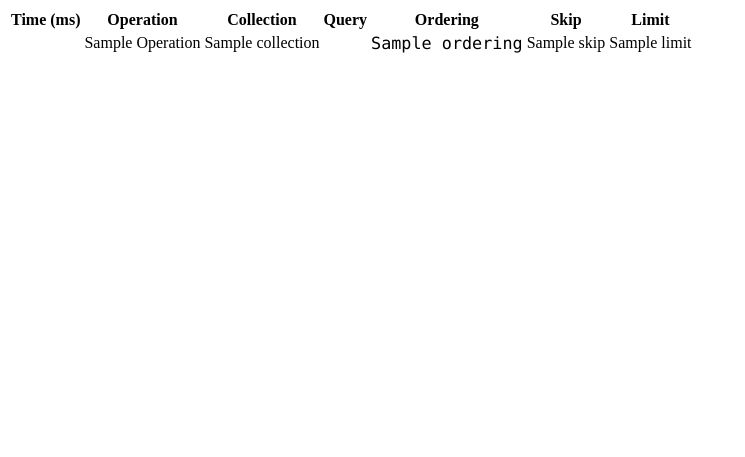
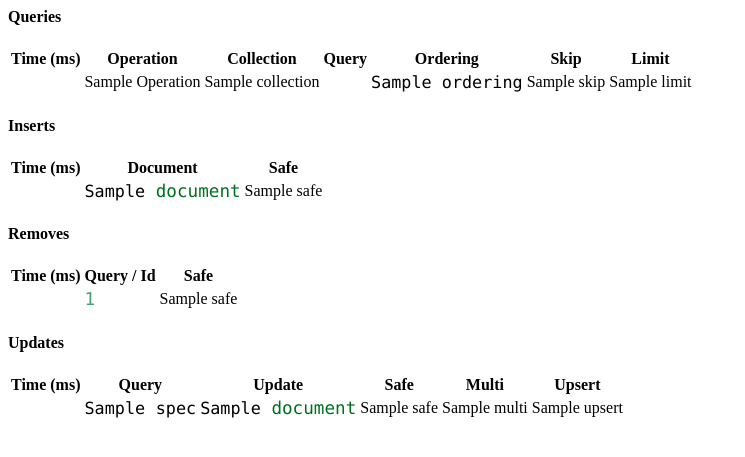
Before and after one commit to hmarr/django-debug-toolbar-mongo, a Django app: template debug_toolbar_mongo/templates/mongo-panel.html in a window 1280 px wide. Shown: the top 457 px of the page, without its empty margins (0-745 px from the left). Run offline with Django 3.2, Linux system fonts and the light colour scheme; the template is opened without the code that fills it: most values are stand-ins (such as "Sample title", 1, 10 or a date in 2020).

Commit message:
Added insert, update and remove support

```diff
--- a/debug_toolbar_mongo/templates/mongo-panel.html
+++ b/debug_toolbar_mongo/templates/mongo-panel.html
@@ -7,6 +7,8 @@
 }
 </style>
 
+<h4>Queries</h4>
+{% if queries %}
 <table>
     <thead>
         <tr>
@@ -37,3 +39,92 @@
         {% endfor %}
     </tbody>
 </table>
+{% else %}
+<p>No queries recorded</p>
+{% endif %}
+
+<h4>Inserts</h4>
+{% if inserts %}
+<table>
+    <thead>
+        <tr>
+            <th>Time (ms)</th>
+            <th>Document</th>
+            <th>Safe</th>
+        </tr>
+    </thead>
+    <tbody>
+        {% for insert in inserts %}
+            <tr class="{% cycle 'djDebugOdd' 'djDebugEven' %}">
+                <td>{{ insert.time|floatformat:"4" }}</td>
+                <td>
+                    <pre class="mongo-highlight">{{ insert.document|format_dict:120|highlight_json|safe }}</pre>
+                </td>
+                <td>{{ insert.safe }}</td>
+            </tr>
+        {% endfor %}
+    </tbody>
+</table>
+{% else %}
+<p>No inserts recorded</p>
+{% endif %}
+
+<h4>Removes</h4>
+{% if removes %}
+<table>
+    <thead>
+        <tr>
+            <th>Time (ms)</th>
+            <th>Query / Id</th>
+            <th>Safe</th>
+        </tr>
+    </thead>
+    <tbody>
+        {% for remove in removes %}
+            <tr class="{% cycle 'djDebugOdd' 'djDebugEven' %}">
+                <td>{{ remove.time|floatformat:"4" }}</td>
+                <td>
+                    <pre class="mongo-highlight">{{ remove.spec_or_id|format_dict:120|highlight_json|safe }}</pre>
+                </td>
+                <td>{{ remove.safe }}</td>
+            </tr>
+        {% endfor %}
+    </tbody>
+</table>
+{% else %}
+<p>No removes recorded</p>
+{% endif %}
+
+<h4>Updates</h4>
+{% if updates %}
+<table>
+    <thead>
+        <tr>
+            <th>Time (ms)</th>
+            <th>Query</th>
+            <th>Update</th>
+            <th>Safe</th>
+            <th>Multi</th>
+            <th>Upsert</th>
+        </tr>
+    </thead>
+    <tbody>
+        {% for update in updates %}
+            <tr class="{% cycle 'djDebugOdd' 'djDebugEven' %}">
+                <td>{{ update.time|floatformat:"4" }}</td>
+                <td>
+                    <pre class="mongo-highlight">{{ update.spec|format_dict:120|highlight_json|safe }}</pre>
+                </td>
+                <td>
+                    <pre class="mongo-highlight">{{ update.document|format_dict:120|highlight_json|safe }}</pre>
+                </td>
+                <td>{{ update.safe }}</td>
+                <td>{{ update.multi }}</td>
+                <td>{{ update.upsert }}</td>
+            </tr>
+        {% endfor %}
+    </tbody>
+</table>
+{% else %}
+<p>No updates recorded</p>
+{% endif %}
--- a/debug_toolbar_mongo/templatetags/mongo_debug_tags.py
+++ b/debug_toolbar_mongo/templatetags/mongo_debug_tags.py
@@ -6,7 +6,6 @@
 
 @register.filter
 def format_dict(value, width=60):
-    print width
     return pprint.pformat(value, width=int(width))
 
 @register.filter
--- a/example/views.py
+++ b/example/views.py
@@ -27,4 +27,8 @@
             }
         ]
     }))
+    db.test.insert({'name': 'test'})
+    db.test.insert({'name': 'test2'}, safe=True)
+    db.test.update({'name': 'test2'}, {'age': 1}, upsert=True)
+    db.test.remove({'name': 'test1'})
     return render_to_response('index.html')
```
Also changed, not shown: debug_toolbar_mongo/operation_tracker.py (+78 -0 lines), debug_toolbar_mongo/panel.py (+6 -1 lines).
